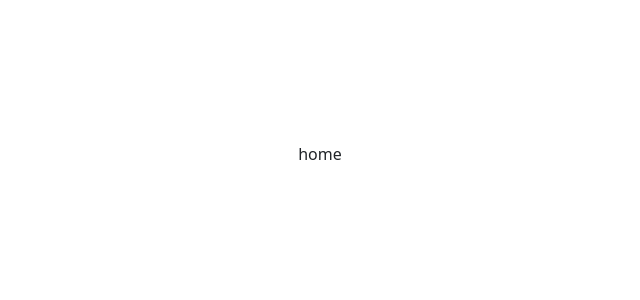
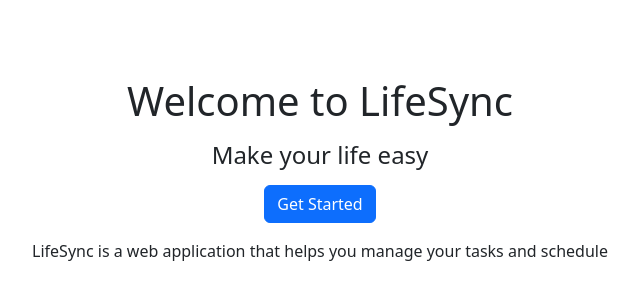
Before and after one commit to tanmoysaha31/CSE470-Project, a React (Vite) app in the folder client/: page / in a window 1280 px wide. Shown: the part 246-546 px from the top of the page, without its empty margins (320-960 px from the left). Built offline with nearby package versions, Linux system fonts and the light colour scheme; the HTML template or start-up script is replaced by a standard one.

Commit message:
added home page and updated readme

```diff
--- a/client/src/pages/Home.jsx
+++ b/client/src/pages/Home.jsx
@@ -1,9 +1,20 @@
-import React from 'react'
+import React from "react";
+import { useNavigate } from "react-router-dom";
+import "bootstrap/dist/css/bootstrap.min.css";
 
 export default function home() {
-  return (
-    <div>
-      home
-    </div>
-  )
+    const navigate = useNavigate();
+
+    const handleGetStarted = () => {
+        navigate("/register");
+    };
+
+    return (
+        <div className="container text-center mt-5">
+            <h1 className="mb-3">Welcome to LifeSync</h1>
+            <h4 className="mb-3">Make your life easy</h4>
+            <button className="btn btn-primary mb-3" onClick={handleGetStarted}>Get Started</button>
+            <p className="mb-3">LifeSync is a web application that helps you manage your tasks and schedule</p>
+        </div>
+    );
 }
```
Also changed, not shown: 1 other file (tests, documents, lock files or other folders).
